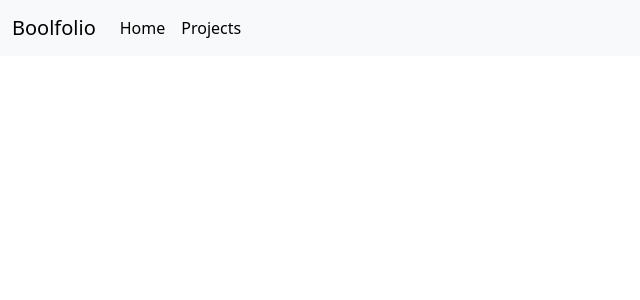
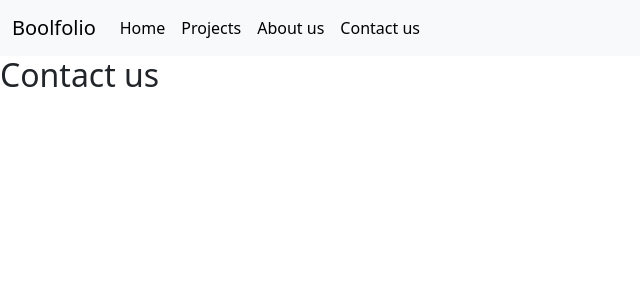
Before and after one commit to Paolacocc/vite-boolfolio, a Vue app: page /contact in a window 1280 px wide. Shown: the top 300 px of the page, without its empty margins (0-640 px from the left). Built offline with nearby package versions, Linux system fonts and the light colour scheme.

Commit message:
Add technologies, contact and about pages

```diff
--- a/src/components/AppHeader.vue
+++ b/src/components/AppHeader.vue
@@ -11,6 +11,14 @@ export default {
                 {
                     label: "Projects",
                     routeName: "projects"
+                },
+                {
+                    label: "About us",
+                    routeName: "about"
+                },
+                {
+                    label: "Contact us",
+                    routeName: "contact"
                 }
             ]
         }
--- a/src/main.js
+++ b/src/main.js
@@ -1,5 +1,6 @@
 import { createApp } from 'vue'
 import { router } from "./router";
 import App from './App.vue'
+import 'bootstrap'
 
 createApp(App).use(router).mount('#app')
--- /dev/null
+++ b/src/pages/AboutUsPage.vue
@@ -0,0 +1,11 @@
+<script>
+export default {
+    name: "AboutUsPage"
+}
+</script>
+
+<template>
+    <h2>About us</h2>
+</template>
+
+<style lang="scss" scoped></style>
--- /dev/null
+++ b/src/pages/ContactUsPage.vue
@@ -0,0 +1,11 @@
+<script>
+export default {
+    name: "ContactUsPage"
+}
+</script>
+
+<template>
+    <h2>Contact us</h2>
+</template>
+
+<style lang="scss" scoped></style>
--- a/src/pages/SingleProjectPage.vue
+++ b/src/pages/SingleProjectPage.vue
@@ -6,18 +6,19 @@ export default {
     name: "SinglePostPage",
     data() {
         return {
-
+            //salviamo i dati del nostro project
             project: null,
 
         }
     },
     mounted() {
+        //possiamo accedere a $route in tutto il programma e ci dice precisamente dove ci troviamo, possiamo vedere il parametro della rotta che sto utilizzando
         const slug = this.$route.params.slug;
         axios.get(`http://127.0.0.1:8007/api/projects/${slug}`).then((resp) => {
-
+            //status 200
                 this.project = resp.data.results
-                console.log(this.project);
-
+                console.log(resp);
+            //error
         })
     }
 }
@@ -26,12 +27,17 @@ export default {
 <template>
     <section class="container">
         <router-link :to="{ name: 'projects' }" class="btn btn-success mb-3">Back</router-link>
+        <!-- controllo per vedere se il prject esiste -->
         <div v-if="project">
             <h2>{{ project.title }}</h2>
 
             <div class="types my-4">
-                <span v-for="(type, index) in project.types">{{ type.name }} </span>
+                <span >{{ project.type.name }} </span>
             </div>
+            <p v-if="project.technologies.length > 0">
+                <span class="me-1" v-for="technology in project.technologies">#{{ technology.name }} </span>
+            </p>
+            <p v-else>{{ "no technology found" }}</p>
             <p>
                 {{ project.content }}
             </p>
--- a/src/router.js
+++ b/src/router.js
@@ -2,6 +2,8 @@ import { createRouter, createWebHistory } from "vue-router";
 import HomePage from "./pages/HomePage.vue";
 import ProjectsPage from "./pages/ProjectsPage.vue";
 import SingleProjectPage from "./pages/SingleProjectPage.vue";
+import AboutUsPage from "./pages/AboutUsPage.vue"
+import ContactUsPage from './pages/ContactUsPage.vue'
 
 const router = createRouter({
     history: createWebHistory(),
@@ -20,6 +22,16 @@ const router = createRouter({
         path: "/projects/:slug",
         name: "single-project",
         component: SingleProjectPage,
+      },
+      {
+        path: "/about",
+        name: "about",
+        component: AboutUsPage,
+      },
+      {
+        path: "/contact",
+        name: "contact",
+        component: ContactUsPage,
       }
     ],
 });
```
